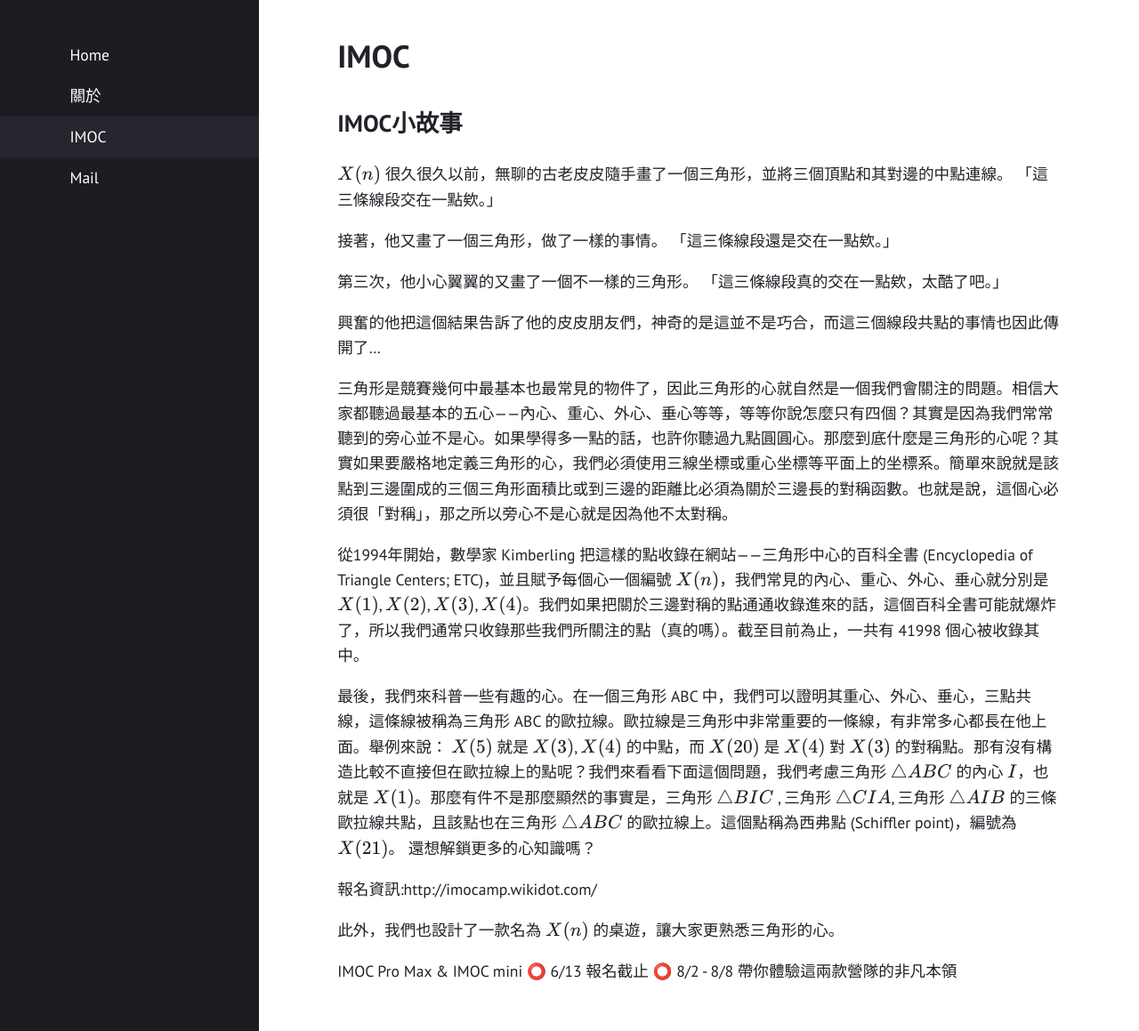
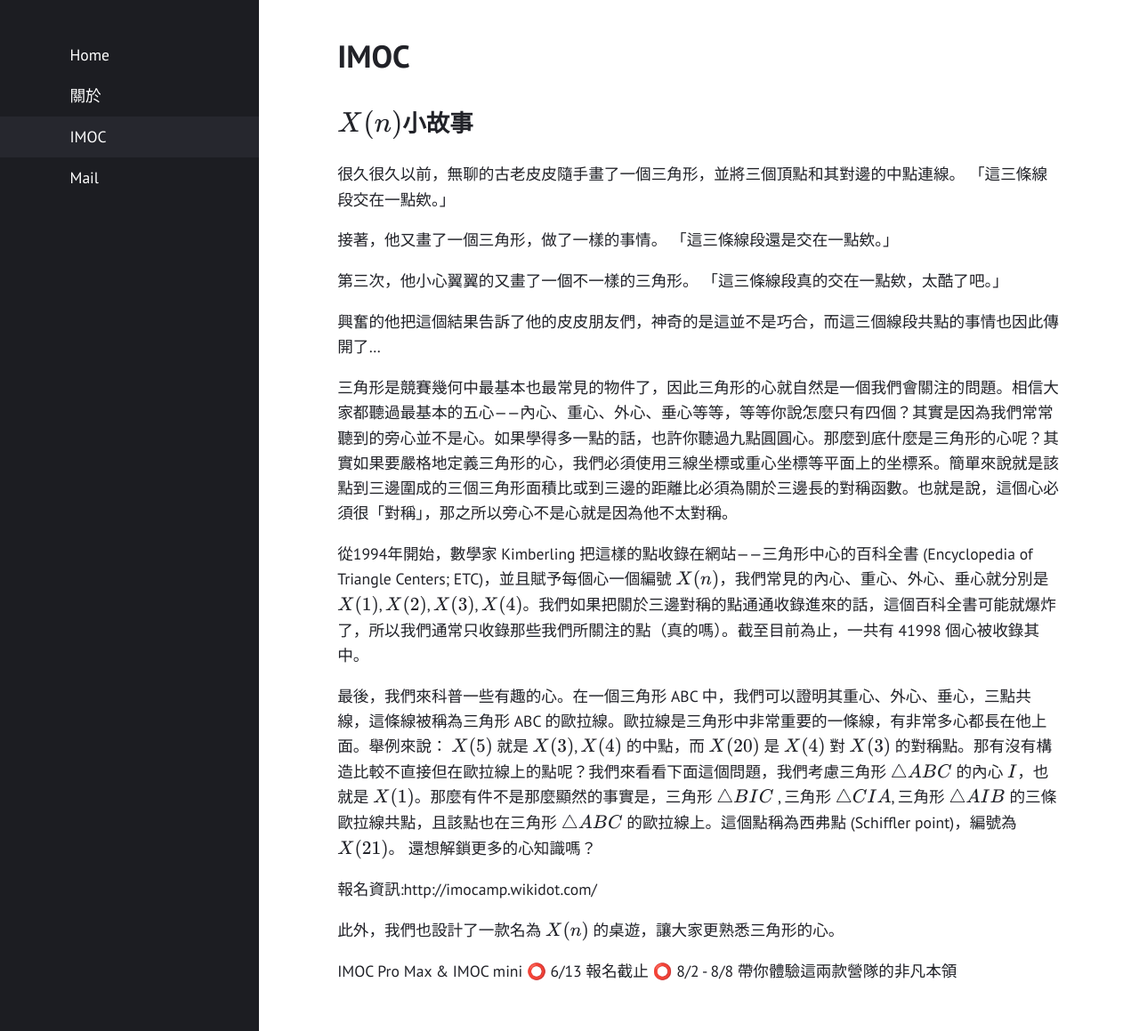
Before and after one commit to Permutation-Chang/Permutation-Chang.github.io, a Jekyll site: the page built from IMOC.md, in a window 1280 px wide and 1159 px high. Shown: the whole window at 89% size. Built offline with Jekyll 4.4.1, drawn with Linux system fonts in a browser that asks for light colours.

Commit message:
Update IMOC.md

```diff
--- a/IMOC.md
+++ b/IMOC.md
@@ -4,8 +4,7 @@ permalink: "/IMOC/"
 layout: page
 ---
 
-## IMOC小故事
-$$X(n)$$
+## $$X(n)$$小故事
 很久很久以前，無聊的古老皮皮隨手畫了一個三角形，並將三個頂點和其對邊的中點連線。
 「這三條線段交在一點欸。」
 
```
